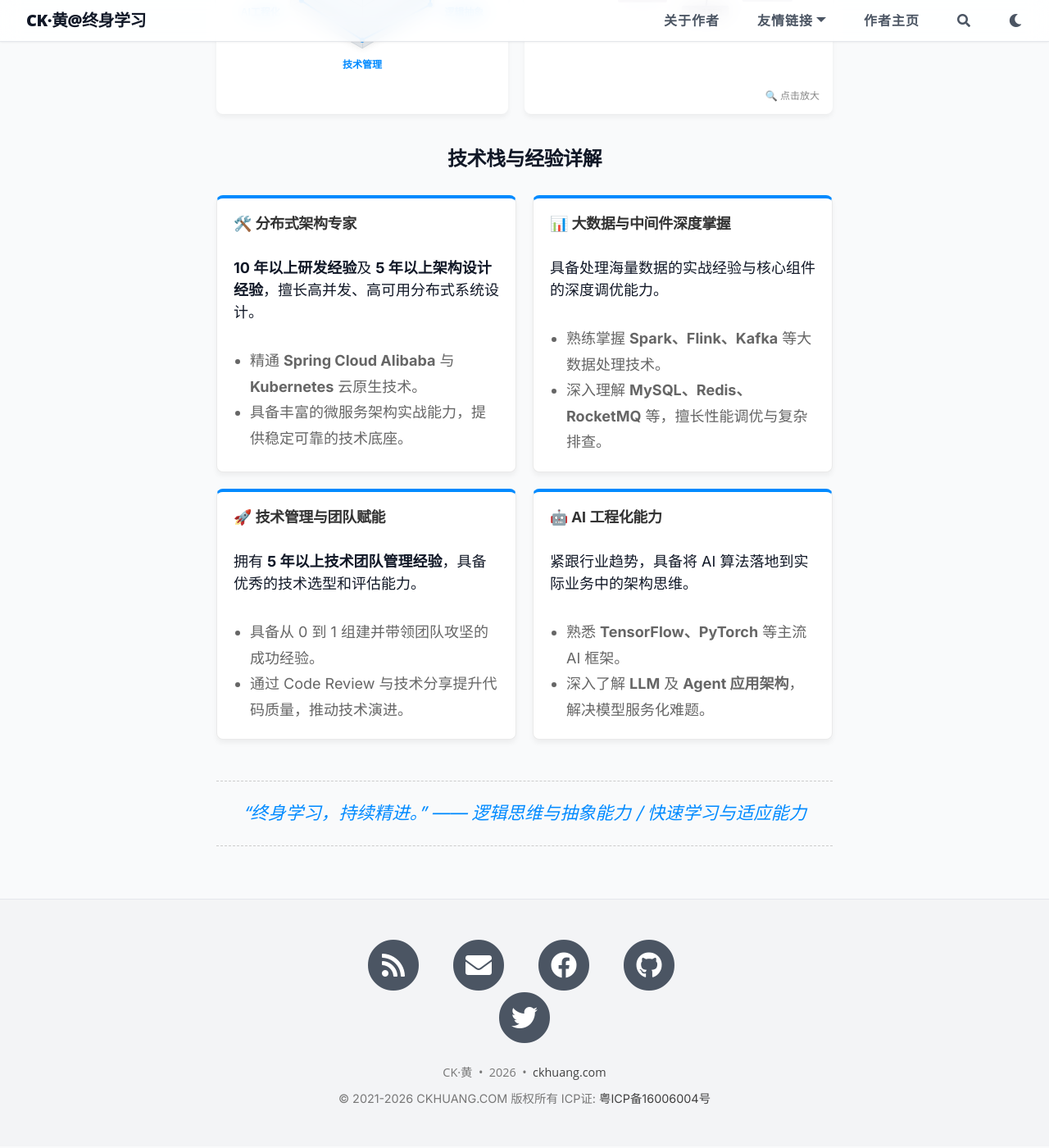
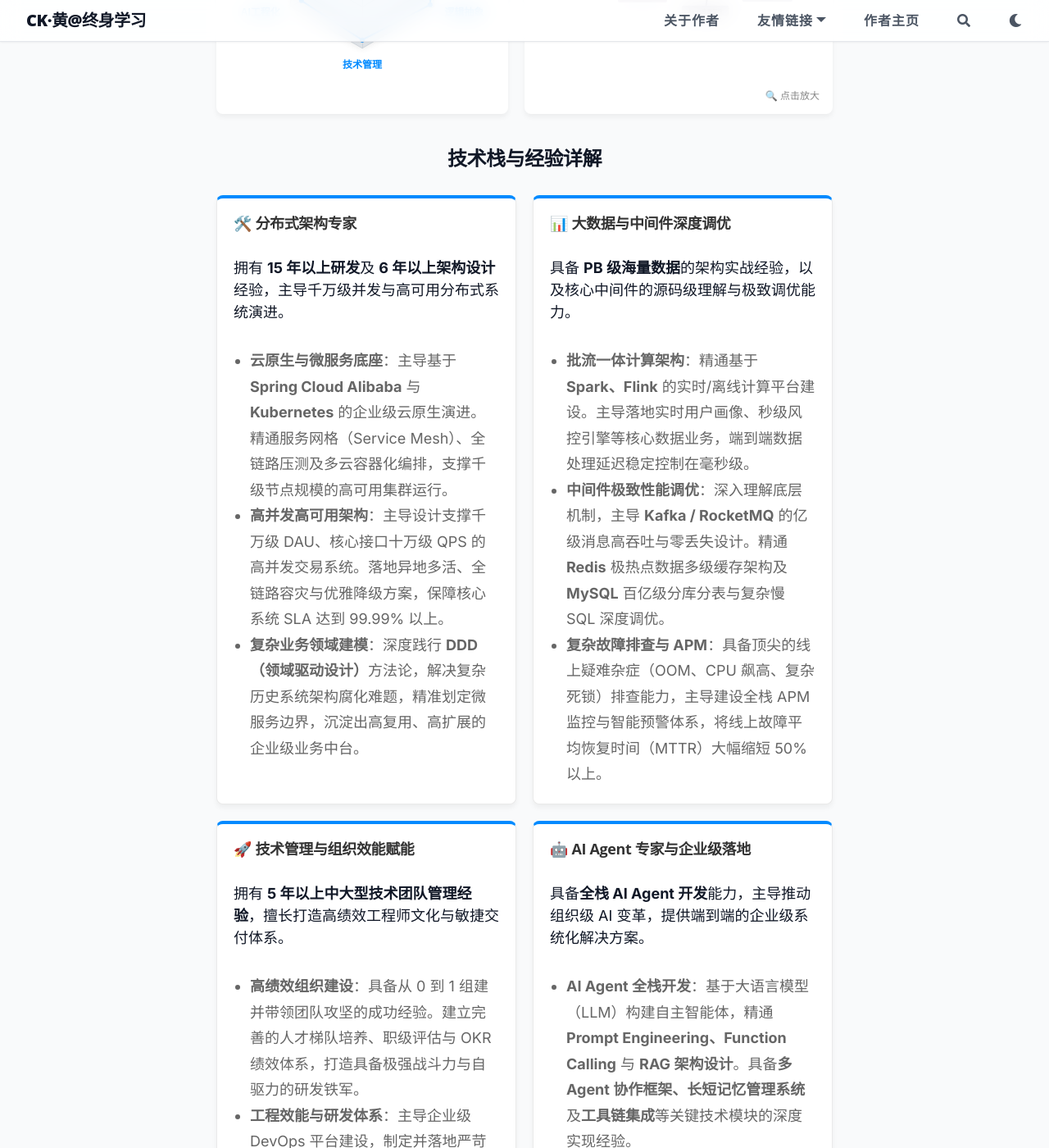
Before and after one commit to CKAtGitHub/ckatgithub.github.io, a Jekyll site: the page built from aboutme.md, in a window 1280 px wide and 1400 px high, scrolled down 1057 px. Shown: the whole window at 82% size. Built offline with Jekyll 4.4.1, drawn with Linux system fonts in a browser that asks for light colours; nearby versions of some CDN libraries; comment, search, counter and statistics services are not loaded; some of the changed text lies outside the part shown.

Commit message:
docs: 更新个人简介中的技能描述以增强专业性
- 更新经验年限，从“10年以上研发/5年以上架构”提升至“15年以上研发/6年以上架构”
- 重写四个技能模块的描述，内容更具体、量化，突出主导项目和实际成果
- 将“大数据与中间件深度掌握”改为“大数据与中间件深度调优”，强调调优能力
- 将“技术管理与团队赋能”扩展为“技术管理与组织效能赋能”，增加组织建设与工程效能内容
- 将“AI 工程化能力”升级为“AI Agent 专家与企业级落地”，细化全栈开发与Dify平台应用
- 同步更新生成的静态HTML文件以保持内容一致

```diff
--- a/aboutme.md
+++ b/aboutme.md
@@ -326,37 +326,41 @@
 <div class="skills-grid">
     <div class="skill-card">
         <h4>🛠️ 分布式架构专家</h4>
-        <p><strong>10 年以上研发经验</strong>及 <strong>5 年以上架构设计经验</strong>，擅长高并发、高可用分布式系统设计。</p>
+        <p>拥有 <strong>15 年以上研发</strong>及 <strong>6 年以上架构设计</strong>经验，主导千万级并发与高可用分布式系统演进。</p>
         <ul>
-            <li>精通 <strong>Spring Cloud Alibaba</strong> 与 <strong>Kubernetes</strong> 云原生技术。</li>
-            <li>具备丰富的微服务架构实战能力，提供稳定可靠的技术底座。</li>
+            <li><strong>云原生与微服务底座</strong>：主导基于 <strong>Spring Cloud Alibaba</strong> 与 <strong>Kubernetes</strong> 的企业级云原生演进。精通服务网格（Service Mesh）、全链路压测及多云容器化编排，支撑千级节点规模的高可用集群运行。</li>
+            <li><strong>高并发高可用架构</strong>：主导设计支撑千万级 DAU、核心接口十万级 QPS 的高并发交易系统。落地异地多活、全链路容灾与优雅降级方案，保障核心系统 SLA 达到 99.99% 以上。</li>
+            <li><strong>复杂业务领域建模</strong>：深度践行 <strong>DDD（领域驱动设计）</strong>方法论，解决复杂历史系统架构腐化难题，精准划定微服务边界，沉淀出高复用、高扩展的企业级业务中台。</li>
         </ul>
     </div>
 
     <div class="skill-card">
-        <h4>📊 大数据与中间件深度掌握</h4>
-        <p>具备处理海量数据的实战经验与核心组件的深度调优能力。</p>
+        <h4>📊 大数据与中间件深度调优</h4>
+        <p>具备 <strong>PB 级海量数据</strong>的架构实战经验，以及核心中间件的源码级理解与极致调优能力。</p>
         <ul>
-            <li>熟练掌握 <strong>Spark、Flink、Kafka</strong> 等大数据处理技术。</li>
-            <li>深入理解 <strong>MySQL、Redis、RocketMQ</strong> 等，擅长性能调优与复杂排查。</li>
+            <li><strong>批流一体计算架构</strong>：精通基于 <strong>Spark、Flink</strong> 的实时/离线计算平台建设。主导落地实时用户画像、秒级风控引擎等核心数据业务，端到端数据处理延迟稳定控制在毫秒级。</li>
+            <li><strong>中间件极致性能调优</strong>：深入理解底层机制，主导 <strong>Kafka / RocketMQ</strong> 的亿级消息高吞吐与零丢失设计。精通 <strong>Redis</strong> 极热点数据多级缓存架构及 <strong>MySQL</strong> 百亿级分库分表与复杂慢 SQL 深度调优。</li>
+            <li><strong>复杂故障排查与 APM</strong>：具备顶尖的线上疑难杂症（OOM、CPU 飙高、复杂死锁）排查能力，主导建设全栈 APM 监控与智能预警体系，将线上故障平均恢复时间（MTTR）大幅缩短 50% 以上。</li>
         </ul>
     </div>
 
     <div class="skill-card">
-        <h4>🚀 技术管理与团队赋能</h4>
-        <p>拥有 <strong>5 年以上技术团队管理经验</strong>，具备优秀的技术选型和评估能力。</p>
+        <h4>🚀 技术管理与组织效能赋能</h4>
+        <p>拥有 <strong>5 年以上中大型技术团队管理经验</strong>，擅长打造高绩效工程师文化与敏捷交付体系。</p>
         <ul>
-            <li>具备从 0 到 1 组建并带领团队攻坚的成功经验。</li>
-            <li>通过 Code Review 与技术分享提升代码质量，推动技术演进。</li>
+            <li><strong>高绩效组织建设</strong>：具备从 0 到 1 组建并带领团队攻坚的成功经验。建立完善的人才梯队培养、职级评估与 OKR 绩效体系，打造具备极强战斗力与自驱力的研发铁军。</li>
+            <li><strong>工程效能与研发体系</strong>：主导企业级 DevOps 平台建设，制定并落地严苛的 <strong>Code Review</strong> 规范与自动化 CI/CD 流程。通过引入效能度量数据体系，将需求交付周期缩短 30%，千行代码 Bug 率大幅降低。</li>
+            <li><strong>技术演进与架构布道</strong>：统筹公司级架构评审与前瞻性技术选型，平衡技术债务与业务交付。积极推动内部开源与技术分享，培育“追求卓越”的技术氛围，持续赋能业务高速增长。</li>
         </ul>
     </div>
 
     <div class="skill-card">
-        <h4>🤖 AI 工程化能力</h4>
-        <p>紧跟行业趋势，具备将 AI 算法落地到实际业务中的架构思维。</p>
+        <h4>🤖 AI Agent 专家与企业级落地</h4>
+        <p>具备<strong>全栈 AI Agent 开发</strong>能力，主导推动组织级 AI 变革，提供端到端的企业级系统化解决方案。</p>
         <ul>
-            <li>熟悉 <strong>TensorFlow、PyTorch</strong> 等主流 AI 框架。</li>
-            <li>深入了解 <strong>LLM</strong> 及 <strong>Agent 应用架构</strong>，解决模型服务化难题。</li>
+            <li><strong>AI Agent 全栈开发</strong>：基于大语言模型（LLM）构建自主智能体，精通 <strong>Prompt Engineering、Function Calling</strong> 与 <strong>RAG 架构设计</strong>。具备<strong>多 Agent 协作框架、长短记忆管理系统</strong>及<strong>工具链集成</strong>等关键技术模块的深度实现经验。</li>
+            <li><strong>Dify 平台专业级应用</strong>：熟练运用 Dify 平台完成企业级 AI 应用落地全流程。涵盖复杂<strong>可视化工作流编排、自定义工具集成、知识库构建与优化</strong>（检索准确率提升至 90%+）、<strong>多模型路由策略</strong>，以及生产环境下的高可用部署与监控实践。</li>
+            <li><strong>企业 AI 转型落地能力</strong>：拥有推动组织级 AI 变革的系统化方法论。建立业务流程 <strong>AI 改造评估标准</strong>与<strong>降本增效量化指标体系</strong>（核心业务提效达 40%+），主导制定 <strong>AI 产品合规化应用规范、规模化部署运维方案</strong>，并构建了效果追踪与持续优化闭环机制。</li>
         </ul>
     </div>
 </div>
```
Also changed, not shown: 1 other file.
